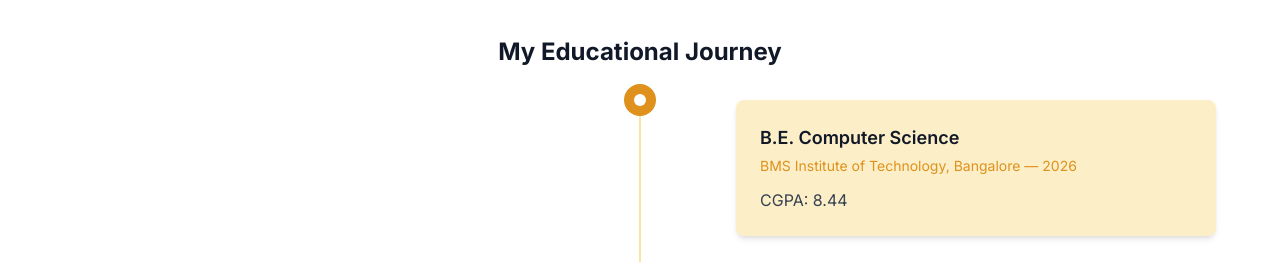
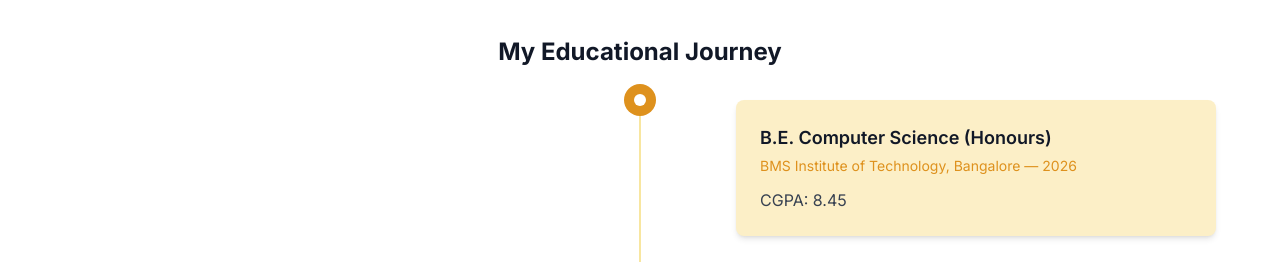
Before and after one commit to Iamagk/portfolio, a React (Vite) app: page / in a window 1280 px wide. Shown: the part 5280-5542 px from the top of the page. Built offline with nearby package versions, Linux system fonts and the light colour scheme.

Commit message:
chore: mark B.E. as Honours and update CGPA to 8.45

```diff
--- a/src/components/AboutSection.tsx
+++ b/src/components/AboutSection.tsx
@@ -78,13 +78,13 @@ const AboutSection: React.FC = () => {
                   </div>
                   <div className="ml-auto md:w-5/12 p-6 bg-gold-100 dark:bg-gold-900/30 shadow-md rounded-lg">
                     <h4 className="text-lg font-semibold text-gray-900 dark:text-white mb-1">
-                      B.E. Computer Science
+                      B.E. Computer Science (Honours)
                     </h4>
                     <p className="text-sm text-gold-600 dark:text-gold-400 mb-3">
                       BMS Institute of Technology, Bangalore &mdash; 2026
                     </p>
                     <p className="text-gray-700 dark:text-gold-100">
-                      CGPA: 8.44
+                      CGPA: 8.45
                     </p>
                   </div>
                 </div>
```
Also changed, not shown: 1 other file (tests, documents, lock files or other folders).
